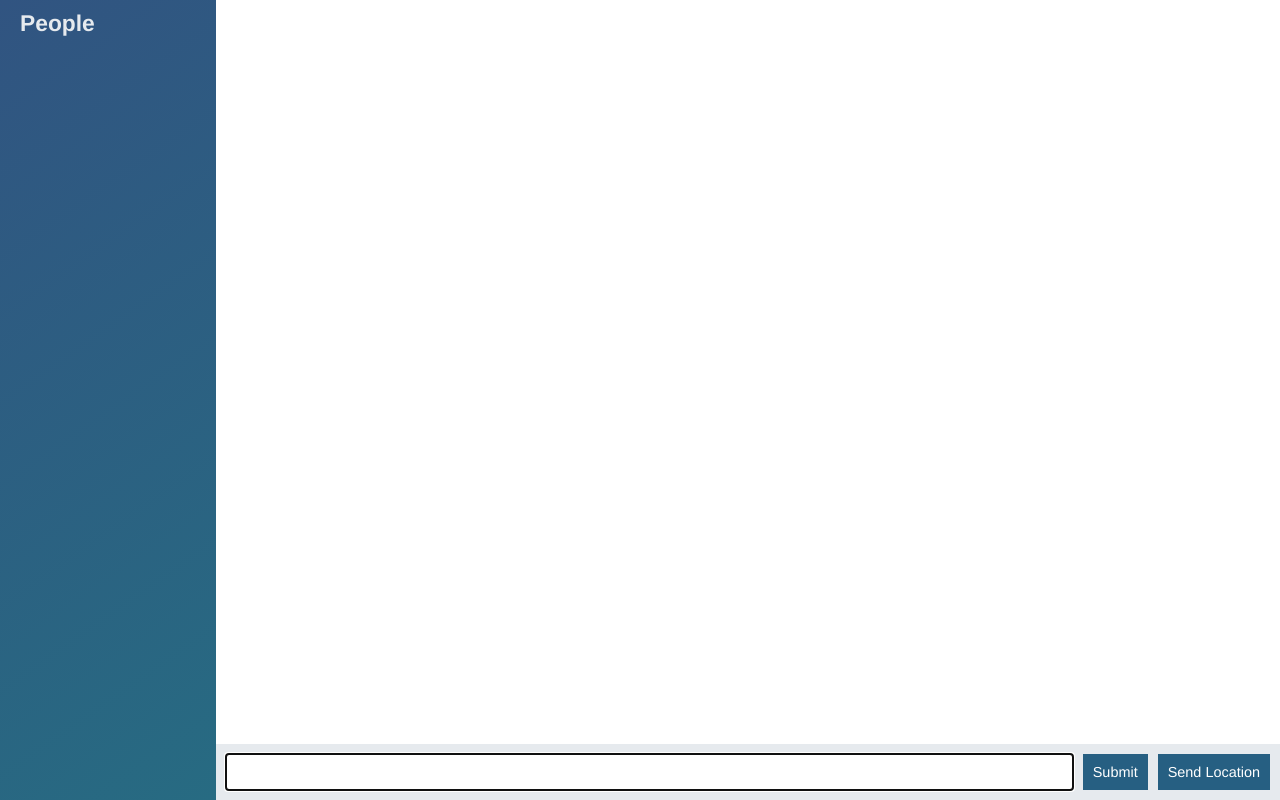
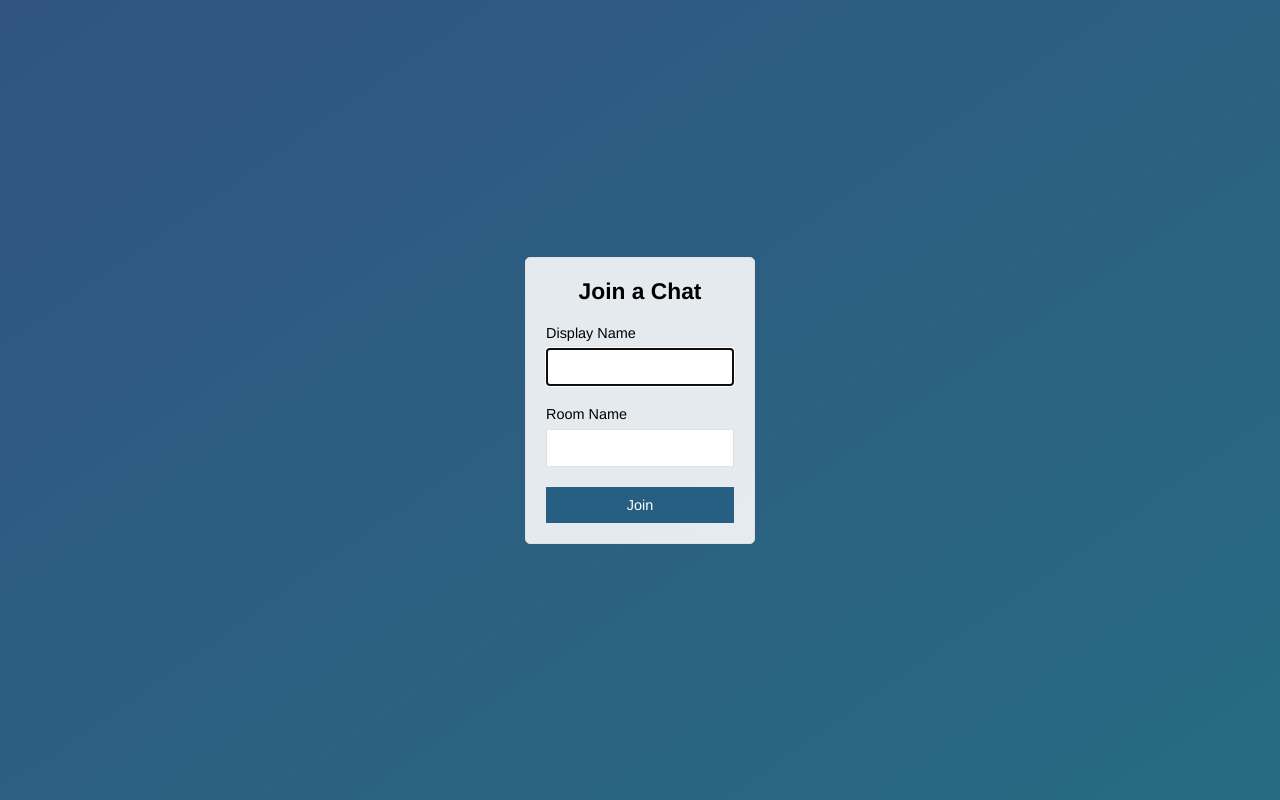
Before and after one commit to cptiwari20/Chat-app, a website: page public/index.html in a window 1280 px wide. Drawn offline with nearby package versions, Linux system fonts and the light colour scheme; no server answers.

Commit message:
added a join page that submit to chat page

```diff
--- a/public/index.html
+++ b/public/index.html
@@ -2,57 +2,30 @@
 <html lang="en">
 <head>
     <meta charset="UTF-8">
-    <meta name="viewport" content="width=device-width, initial-scale=1.0">
+    <meta name="viewport" content="width=device-width, initial-scale=1.0 user-scalable=no">
     <meta http-equiv="X-UA-Compatible" content="ie=edge">
     <link rel="stylesheet" href="css/style.css">
-    <title>Chat App</title>
+    <title>Join | ChatApp</title>
 </head>
-<body class="chat">
+<body class="centered-form">
+    <div class="centered-form__form">
+        <form action="/chat.html">
+            <div class="form-field">
+                <h3>Join a Chat</h3>
+            </div>
+            <div class="form-field">
+                <label>Display Name</label>
+                <input type="text" name="name" autofocus/>
+            </div>
+            <div class="form-field">
+                <label>Room Name</label>
+                <input type="text" name="room"/>
+            </div>
+            <div class="form-field">
+                <button>Join</button>
+            </div>
+        </form>
 
-    <div class="chat__sidebar">
-        <h3>People</h3>
-        <div id="users"></div>
     </div>
-
-    <div class="chat__main">
-         <ol id="messages" class="chat__messages"></ol>
-
-         <div class="chat__footer">
-            <form id="message-form">
-                <input name="message" type="text" autofocus autocomplete/>
-                <button type="submit">Submit</button>
-            </form>
-            <button id="send-location">Send Location</button>
-        </div>
-    </div>
-
-    <script id="message-template" type="text/template">
-        <li class="message">
-            <div class="message__title">
-                <h4>From: {{from}}</h4>
-                <span>{{createdAt}}</span>
-            </div>
-            <div class="message__body">
-                <p>{{text}}</p>
-            </div>
-        </li>
-    </script>
-    <script id="location-message-template" type="text/template">
-        <li class="message">
-            <div class="message__title">
-                <h4>From: {{from}}</h4>
-                <span>{{createdAt}}</span>
-            </div>
-            <div class="message__body">
-                <a href="{{url}}" target="_blank">This is my Adress</a>
-            </div>
-        </li>
-    </script>
-
-    <script src="/socket.io/socket.io.js"></script>
-    <script src="/js/libs/jquery-3.3.1.min.js"></script>
-    <script src="/js/libs/moment.js"></script>
-    <script src="/js/libs/mustache.js"></script>
-    <script src="/js/index.js"></script>
 </body>
 </html>
```
Also changed, not shown: public/chat.html (added, +58 -0 lines), public/js/chat.js (renamed from public/js/index.js).
